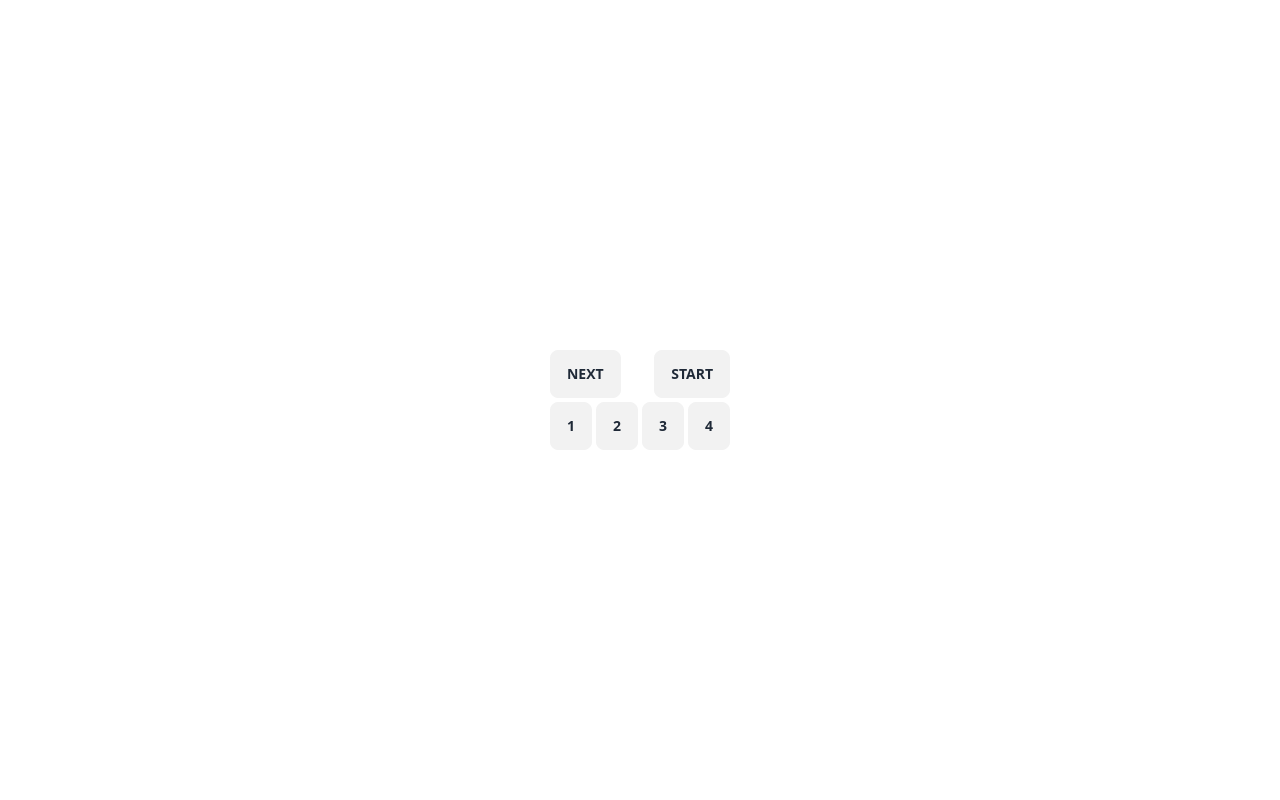
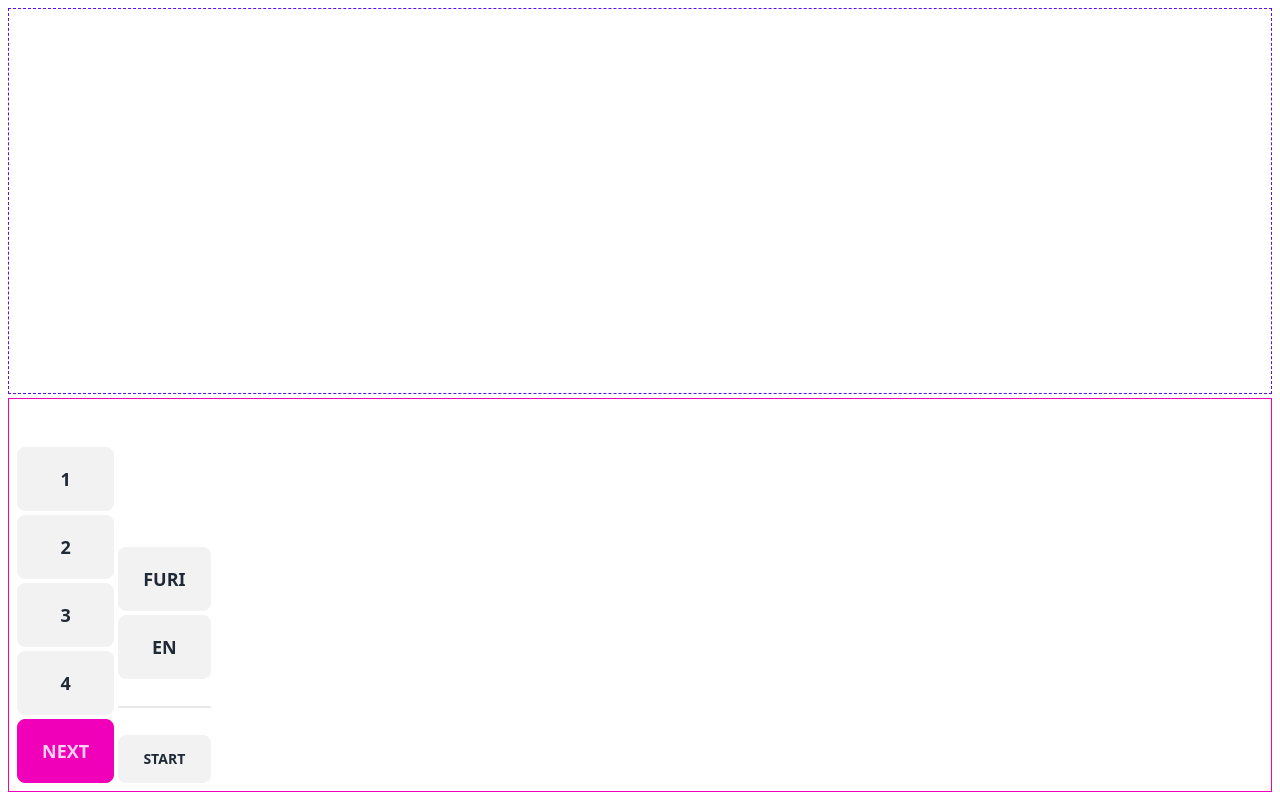
Before and after one commit to odjhey/luxray-cards, a React (Vite) app in the folder pwa/: page / in a window 1280 px wide. Built offline with nearby package versions, Linux system fonts and the light colour scheme.

Commit message:
feat: rearrange controls

```diff
--- a/pwa/src/pages/Notes.tsx
+++ b/pwa/src/pages/Notes.tsx
@@ -1,9 +1,13 @@
 import { observer } from 'mobx-react-lite'
 import { useUi } from '../hooks/use-ui'
-import dayjs from 'dayjs'
+import { useState } from 'react'
 
 export const Notes = observer(() => {
   const { loading, ui } = useUi()
+  const [showOptions, setShowOptions] = useState<{
+    showSub: boolean
+    showNotes: boolean
+  }>({ showNotes: false, showSub: false })
 
   if (loading) {
     return (
@@ -21,37 +25,38 @@ export const Notes = observer(() => {
 
   return (
     <>
-      <div className="flex flex-col justify-center items-center w-full h-full">
-        <div className="flex flex-col justify-center items-center">
+      <div className="flex flex-col justify-center items-center w-full h-full p-2 gap-1">
+        <div className="flex flex-col justify-center items-center border border-dashed border-primary w-full h-full gap-2">
+          <div className="flex gap-1">
+            {ui
+              .getScores()
+              ?.slice(0, 5)
+              .map((v) => (
+                <div
+                  key={v.date.toISOString()}
+                  className="badge-sm badge badge-ghost gap-1"
+                >
+                  {v.score}
+                </div>
+              ))}
+          </div>
           <div className="text-8xl">{title}</div>
-          <div className="text-2xl">{sub}</div>
-          <div className="text-lg">{notes}</div>
+          <div className={`text-2xl ${showOptions.showSub ? '' : 'invisible'}`}>
+            {sub}
+          </div>
+          <div
+            className={`text-lg ${showOptions.showNotes ? '' : 'invisible'}`}
+          >
+            {notes}
+          </div>
         </div>
 
-        <div className="flex flex-col gap-1 p-2">
-          <div className="flex justify-between">
-            <button
-              className="btn"
-              onClick={() => {
-                ui.next()
-              }}
-            >
-              next
-            </button>
-            <button
-              className="btn"
-              onClick={() => {
-                ui.startView()
-              }}
-            >
-              start
-            </button>
-          </div>
-          <div className="flex gap-1">
+        <div className="flex flex-row gap-1 p-2 border border-solid border-secondary w-full h-full">
+          <div className="flex justify-end flex-col gap-1">
             {([1, 2, 3, 4] as const).map((v) => (
               <button
                 key={`${v}-score`}
-                className="btn"
+                className="btn btn-lg"
                 onClick={() => {
                   if (ui.activeLibRecord) {
                     ui.scores?.addScore({
@@ -64,15 +69,49 @@ export const Notes = observer(() => {
                 {v}
               </button>
             ))}
+
+            <button
+              className="btn btn-lg btn-secondary"
+              onClick={() => {
+                ui.next()
+              }}
+            >
+              next
+            </button>
           </div>
-        </div>
-
-        <div className="max-h-0.5">
-          {ui.getScores()?.map((v) => (
-            <div key={v.date.toISOString()}>
-              {dayjs(v.date).format('YYYY MMM DD')} - {v.score}
-            </div>
-          ))}
+          <div className="flex flex-col justify-end gap-1">
+            <button
+              className="btn btn-lg"
+              onClick={() => {
+                setShowOptions({
+                  ...showOptions,
+                  showSub: !showOptions.showSub,
+                })
+              }}
+            >
+              furi
+            </button>
+            <button
+              className="btn btn-lg"
+              onClick={() => {
+                setShowOptions({
+                  ...showOptions,
+                  showNotes: !showOptions.showNotes,
+                })
+              }}
+            >
+              en
+            </button>
+            <div className="divider"></div>
+            <button
+              className="btn"
+              onClick={() => {
+                ui.startView()
+              }}
+            >
+              start
+            </button>
+          </div>
         </div>
       </div>
     </>
```
